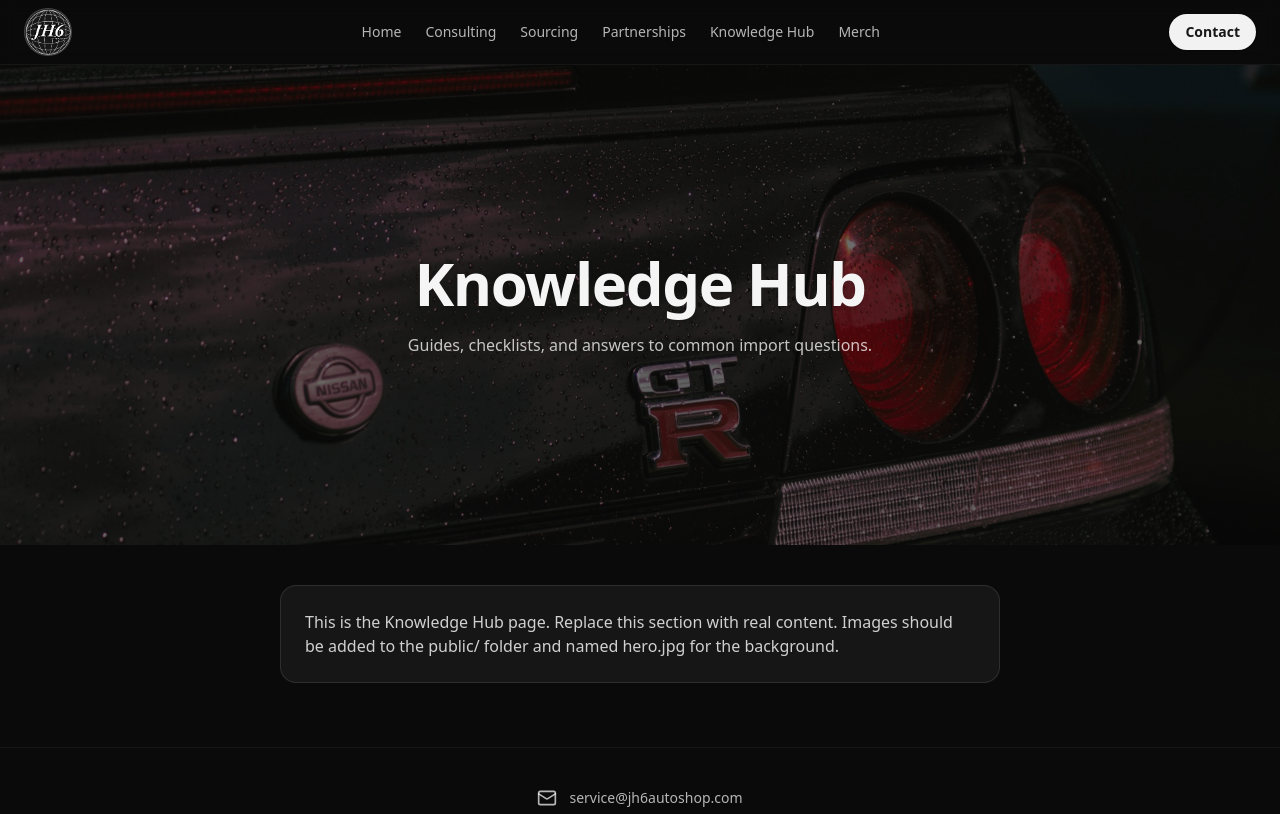
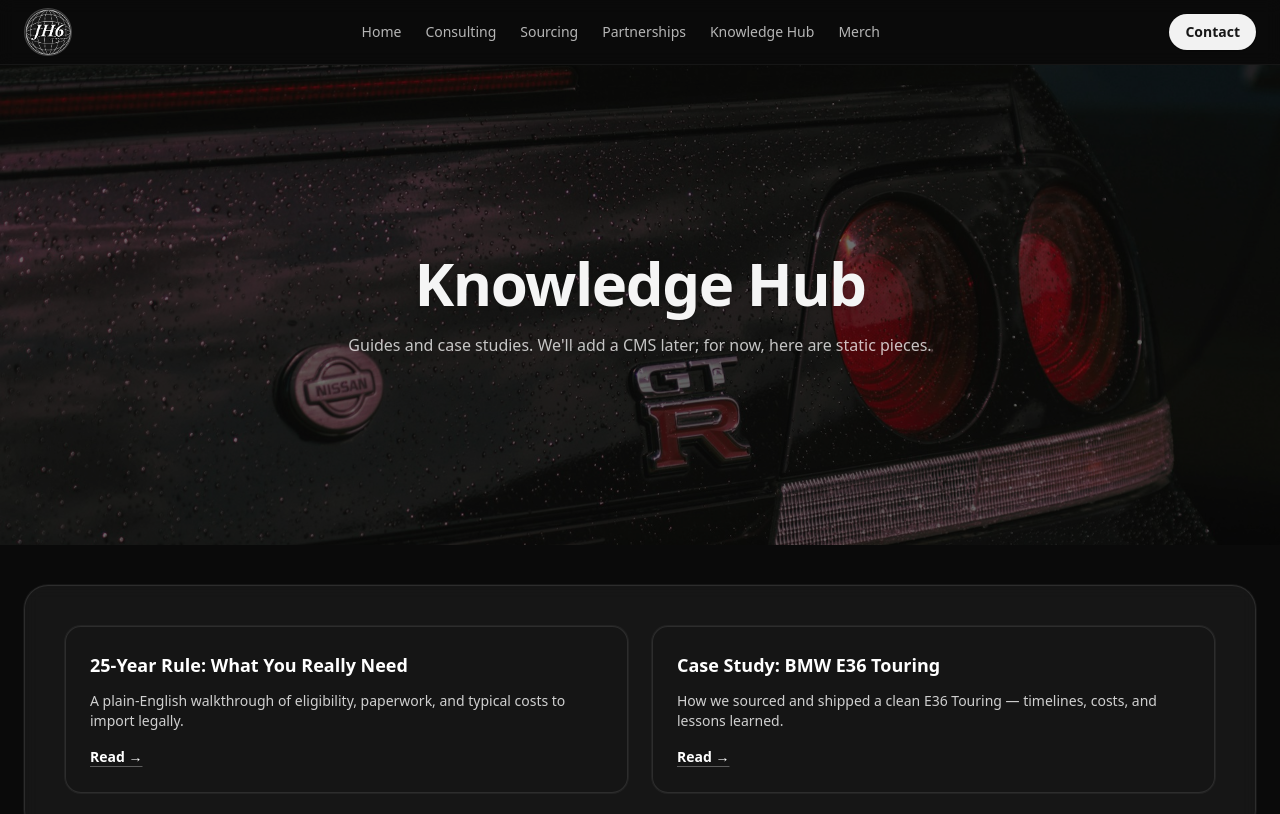
Before and after one commit to genghisjuan/JH6AUTOSHOP, a Next.js app: page /hub in a window 1280 px wide. Shown: the top 814 px of the page. Built offline with nearby package versions, Linux system fonts and the light colour scheme.

Commit message:
Update page.tsx

```diff
--- a/app/hub/page.tsx
+++ b/app/hub/page.tsx
@@ -1,13 +1,52 @@
 import PageHero from "@/components/PageHero";
+
 export default function Page() {
   return (
     <div>
-      <PageHero title="Knowledge Hub" subtitle="Guides, checklists, and answers to common import questions." />
-      <div className="mx-auto max-w-3xl px-4 py-10 sm:px-6">
-        <div className="rounded-2xl border border-white/10 bg-white/5 p-6 text-white/80">
-          <p>This is the Knowledge Hub page. Replace this section with real content. Images should be added to the public/ folder and named hero.jpg for the background.</p>
+      <PageHero
+        title="Knowledge Hub"
+        subtitle="Guides and case studies. We'll add a CMS later; for now, here are static pieces."
+      />
+
+      <section className="mx-auto max-w-7xl px-4 sm:px-6 pb-16 mt-10">
+        <div className="rounded-[24px] border border-white/10 bg-white/5 p-6 sm:p-10 ring-1 ring-white/5 backdrop-blur">
+          <div className="grid gap-6 md:grid-cols-2">
+            {/* Article 1 */}
+            <article className="rounded-2xl border border-white/10 bg-neutral-900/60 p-6 ring-1 ring-white/5">
+              <h3 className="text-lg font-semibold text-white">
+                25-Year Rule: What You Really Need
+              </h3>
+              <p className="mt-3 text-sm text-white/80">
+                A plain-English walkthrough of eligibility, paperwork, and typical costs to
+                import legally.
+              </p>
+              <a
+                href="#"
+                className="mt-4 inline-block text-sm font-semibold text-white underline decoration-white/30 underline-offset-4 hover:text-white/90"
+              >
+                Read →
+              </a>
+            </article>
+
+            {/* Article 2 */}
+            <article className="rounded-2xl border border-white/10 bg-neutral-900/60 p-6 ring-1 ring-white/5">
+              <h3 className="text-lg font-semibold text-white">
+                Case Study: BMW E36 Touring
+              </h3>
+              <p className="mt-3 text-sm text-white/80">
+                How we sourced and shipped a clean E36 Touring — timelines, costs, and
+                lessons learned.
+              </p>
+              <a
+                href="#"
+                className="mt-4 inline-block text-sm font-semibold text-white underline decoration-white/30 underline-offset-4 hover:text-white/90"
+              >
+                Read →
+              </a>
+            </article>
+          </div>
         </div>
-      </div>
+      </section>
     </div>
   );
 }
```
